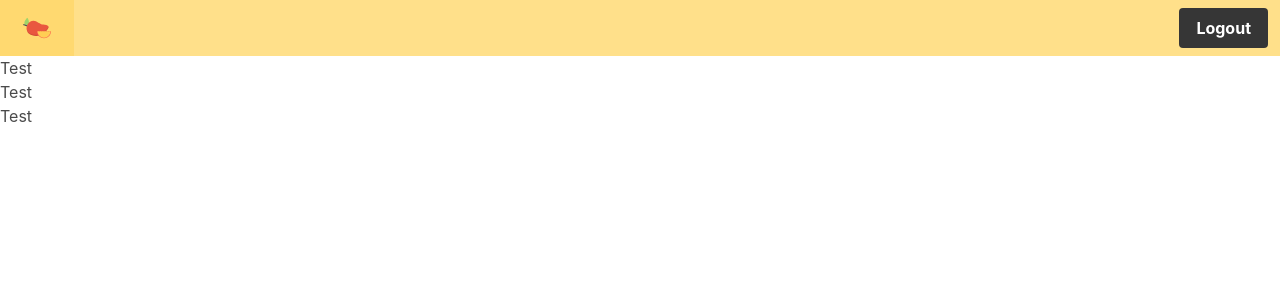
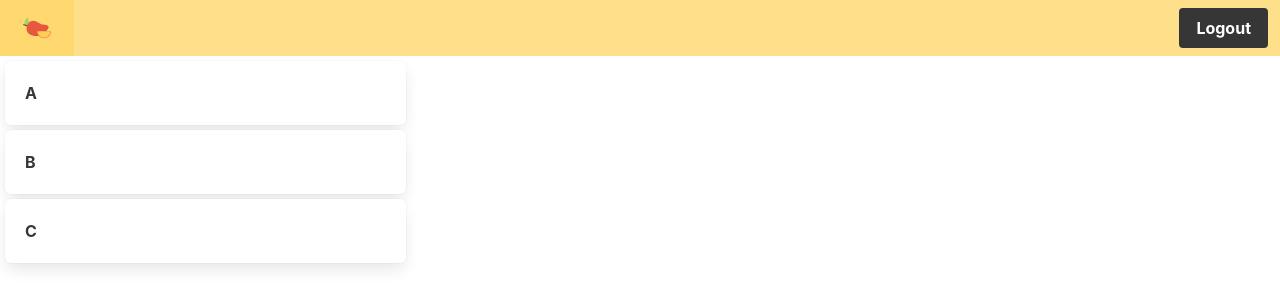
Before and after one commit to MangoDev-io/mango, an Angular app in the folder web/: page /manage in a window 1280 px wide. Shown: the top 308 px of the page. Built offline with nearby package versions, Linux system fonts and the light colour scheme.

Commit message:
Rendering token service stuff works

```diff
--- a/web/src/app/components/token-lister/token-lister.component.html
+++ b/web/src/app/components/token-lister/token-lister.component.html
@@ -1,9 +1,7 @@
 <section>
     <div *ngFor="let token of stateSvc.tokenList" class="token__container">
-        <div>
-            <h1>
-                Test
-            </h1>
+        <div class="token__entry box">
+            <strong>{{ token.name }}</strong>
         </div>
     </div>
 </section>
--- a/web/src/app/components/token-lister/token-lister.component.scss
+++ b/web/src/app/components/token-lister/token-lister.component.scss
@@ -1,3 +1,7 @@
 .token__container {
     display: block;
 }
+
+.token__entry {
+    margin: 5px;
+}
```
Also changed, not shown: web/src/app/pages/manage/manage.component.html (indentation only).
